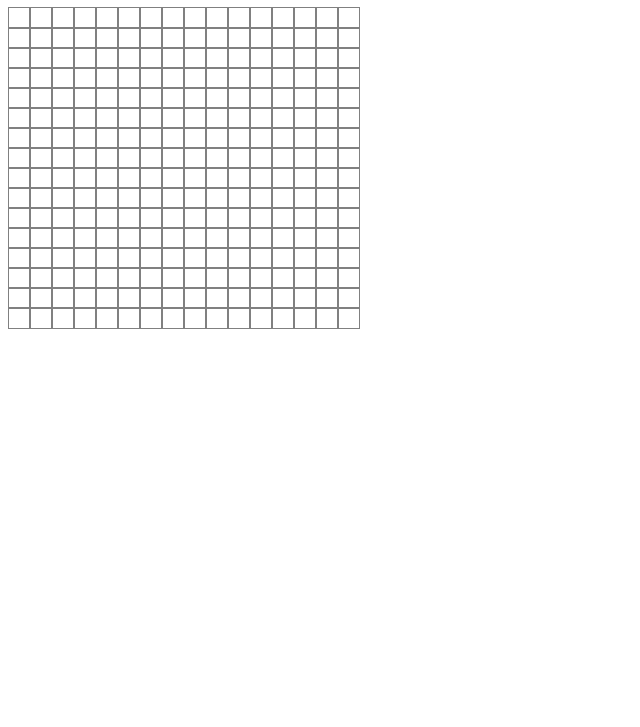
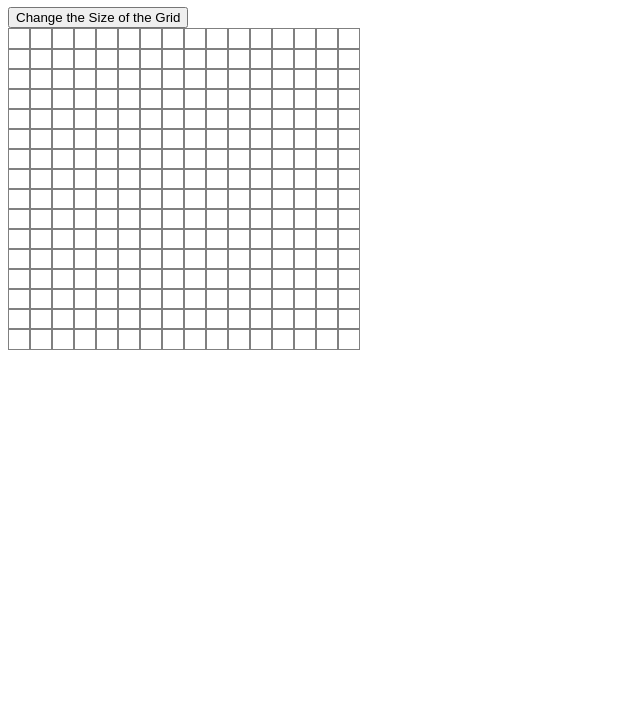
Before and after one commit to cjshallow/etch-a-sketch, a plain HTML site: page index.html in a window 1280 px wide. Shown: the part 73-800 px from the top of the page, without its empty margins (0-640 px from the left). Drawn offline with Linux system fonts and the light colour scheme.

Commit message:
Added Button to Resize Grid based on User Input

```diff
--- a/index.html
+++ b/index.html
@@ -11,6 +11,8 @@
     <h1>
       Etching and Sketching
     </h1>
+
+    <input type = "button" onclick="changeGrid()" value = "Change the Size of the Grid">
     <div id = "container"></div>
 </body>
   </html>
--- a/index.js
+++ b/index.js
@@ -1,16 +1,3 @@
-// https://www.w3resource.com/javascript-exercises/javascript-dom-exercise-7.php//
-
-//for end of exercise, button popup//
-
-//
-
-// Function that creates 16 rows, uses a for loop, and appends
-// the rows to the container. "r" would be the number of rows.
-// but first, declare the container? via DOM Manip Lesson
-
-
-// declarations for everything outside of the functions, so that
-// they work in multiple functions
 const container = document.getElementById('container');
 let rows = document.getElementsByClassName('gridRows');
 
@@ -29,13 +16,6 @@ function createRows(rn) {
     }
 }
 
-// function that creates cells to put onto the rows, creating the grid.
-// two loops. nested one creates the cell looped until "cn" amount of
-// times, and then the larger loop calls for the cell-creation-loop to
-// loop until it's reached the rows number. always making a square grid.
-// end of function appends the cell divs to the row div, which is the
-// child of the main container
-
 function createCells(cn) {
     for (a = 0; a < rows.length; a++) {
         for (b = 0; b < cn; b++) {
@@ -45,19 +25,6 @@ function createCells(cn) {
     }
 }
 
-
-//ran into issue trying to append 'newCell' with quotes...but it isn't a
-// string! it's a node. no quotes.
-
-
-
-//---------------------------------------------------------------------//
-
-
-// add event listener that changes the color of a cell on mouseover, and
-// stays that way & a function that changes the color to black
-
-
 const cellColor = document.querySelectorAll(".cell");
 
 cellColor.forEach((cell) => {
@@ -65,3 +32,27 @@ cellColor.forEach((cell) => {
         cell.style.background = "black";
     });
 });
+
+
+function changeGrid(){
+  rn = window.prompt("Input number of rows", 1);
+  cn = window.prompt("Input number of Columns", 1);
+
+
+  container.innerHTML = '';
+
+  for (i = 0; i < parseInt(rn, 10); i++){
+    let row = document.createElement('div');
+    container.appendChild(row).className = "gridRows";
+  }
+  for (a = 0; a < rows.length; a++) {
+    for (b = 0; b < cn; b++) {
+        let newCell = document.createElement('div');
+        rows[b].appendChild(newCell).className = "cell";
+  }
+}
+}
+
+
+//change the cell size when new grid is made to fit into same pixels of
+//container//
--- a/styles.css
+++ b/styles.css
@@ -1,3 +1,6 @@
+
+
+
 
 .gridRows {
     height: 20px;
```
